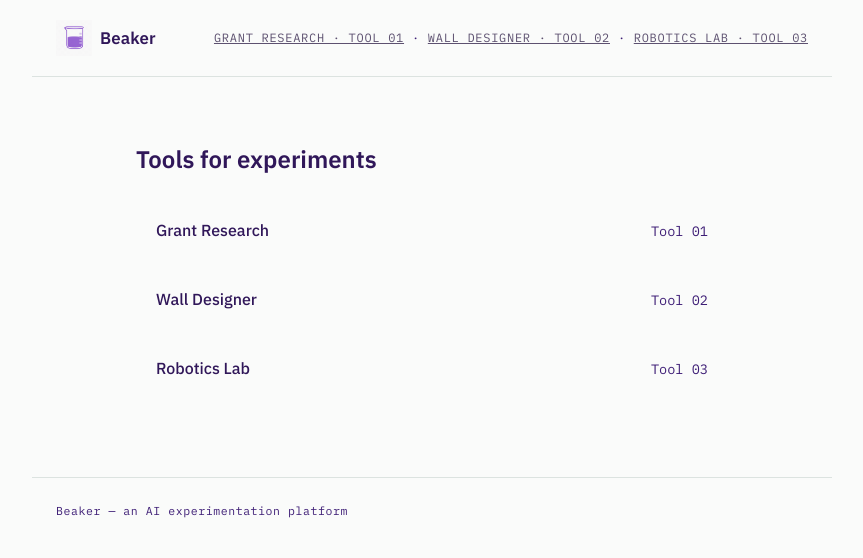
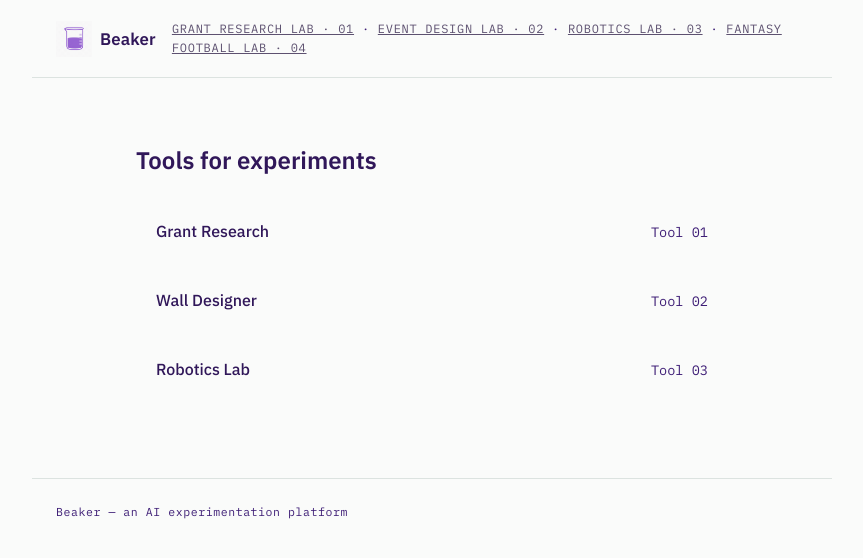
Before and after one commit to reachkristilyn/beaker, a Next.js app: page / in a window 1280 px wide. Shown: the top 558 px of the page, without its empty margins (208-1071 px from the left). Built offline with nearby package versions, Linux system fonts and the light colour scheme.

Commit message:
update nav text

```diff
--- a/src/app/layout.tsx
+++ b/src/app/layout.tsx
@@ -64,11 +64,13 @@ export default function RootLayout({
             Beaker
           </a>
           <nav className={styles.toolTag}>
-            <a href="/research">Grant Research · Tool 01</a>
+            <a href="/research">Grant Research Lab · 01</a>
             {" · "}
-            <a href="/wall-designer">Wall Designer · Tool 02</a>
+            <a href="/wall-designer">Event Design Lab · 02</a>
             {" · "}
-            <a href="/splats">Robotics Lab · Tool 03</a>
+            <a href="/splats">Robotics Lab · 03</a>
+            {" · "}
+            <a href="/splats">Fantasy Football Lab · 04</a>
           </nav>
         </header>
         {children}
```
